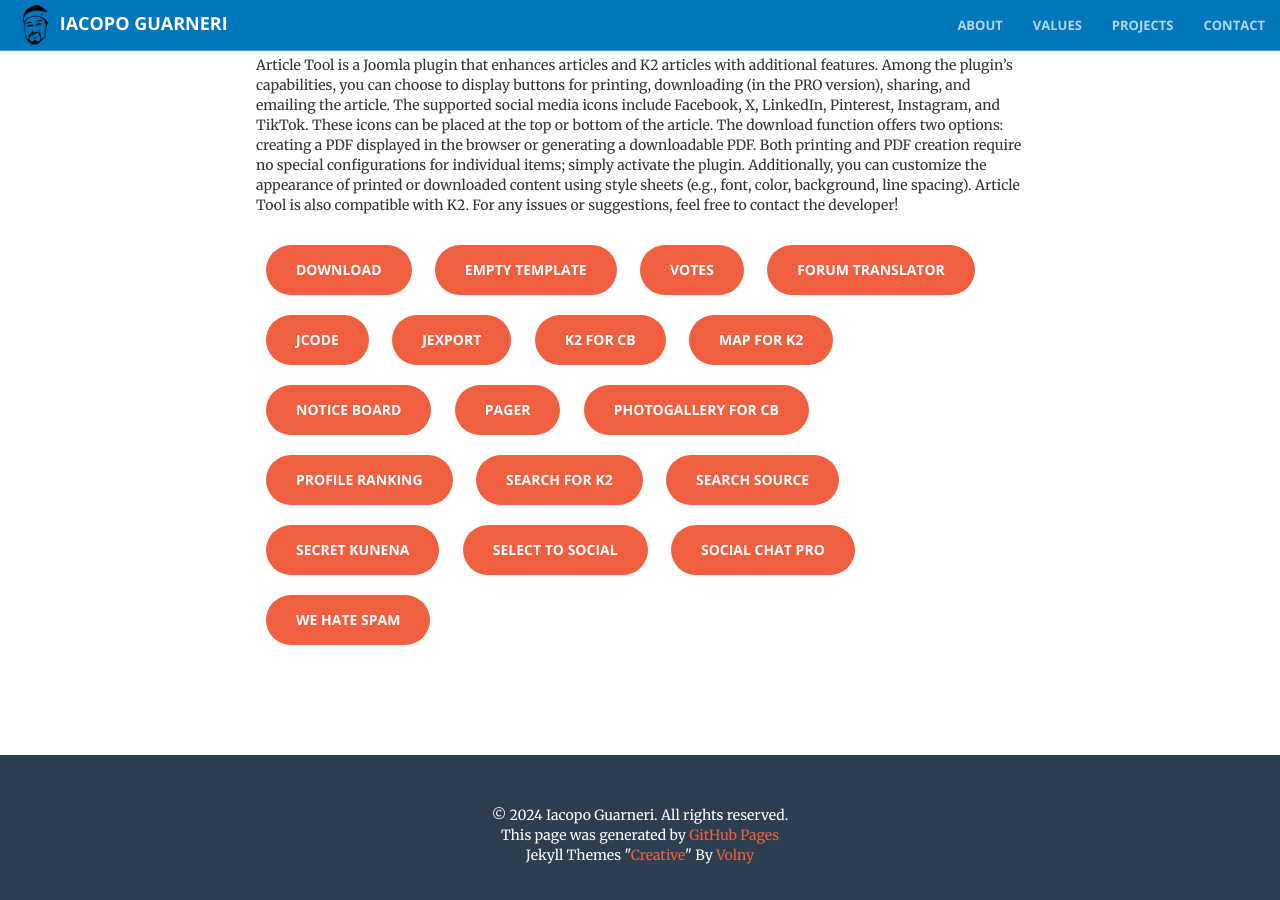
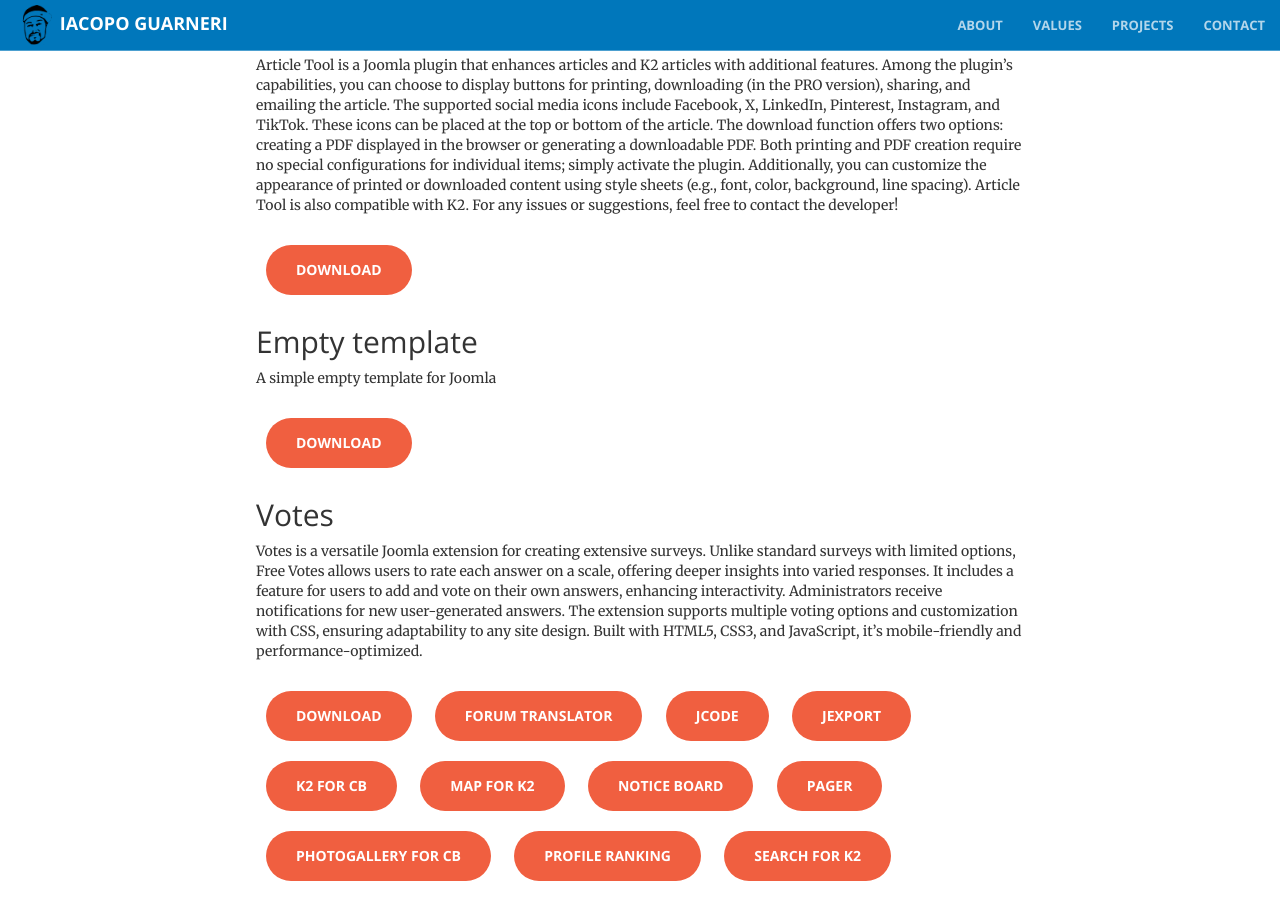
Before and after one commit to iacoposk8/iacoposk8.github.io, a Jekyll site: the page built from projects/joomla-extensions/index.html, in a window 1280 px wide and 900 px high, scrolled down 451 px. Built offline with Jekyll 4.4.1, drawn with Linux system fonts in a browser that asks for light colours.

Commit message:
Update index.html

```diff
--- a/projects/joomla-extensions/index.html
+++ b/projects/joomla-extensions/index.html
@@ -21,8 +21,18 @@
 <br /><br />
 <a href="https://payhip.com/b/Eje2v" target="_blank" class="btn btn-primary btn-xl">Download</a>
 
-<a href="extensions/empty-template10/empty-template.zip" target="_blank" class="btn btn-primary btn-xl">empty template</a>
-<a href="https://payhip.com/b/n8Bki" target="_blank" class="btn btn-primary btn-xl">votes</a>
+<a name="empty-template"></a>
+<h2>Empty template</h2>
+A simple empty template for Joomla
+<br /><br />
+<a href="extensions/empty-template10/empty-template.zip" target="_blank" class="btn btn-primary btn-xl">Download</a>
+
+<a name="votes"></a>
+<h2>Votes</h2>
+Votes is a versatile Joomla extension for creating extensive surveys. Unlike standard surveys with limited options, Free Votes allows users to rate each answer on a scale, offering deeper insights into varied responses. It includes a feature for users to add and vote on their own answers, enhancing interactivity. Administrators receive notifications for new user-generated answers. The extension supports multiple voting options and customization with CSS, ensuring adaptability to any site design. Built with HTML5, CSS3, and JavaScript, it’s mobile-friendly and performance-optimized.
+<br /><br />
+<a href="https://payhip.com/b/n8Bki" target="_blank" class="btn btn-primary btn-xl">Download</a>
+
 <a href="https://payhip.com/b/1g9lY" target="_blank" class="btn btn-primary btn-xl">forum translator</a>
 <a href="https://payhip.com/b/4m9aP" target="_blank" class="btn btn-primary btn-xl">jcode</a>
 <a href="https://payhip.com/b/4gPHr" target="_blank" class="btn btn-primary btn-xl">jexport</a>
```
